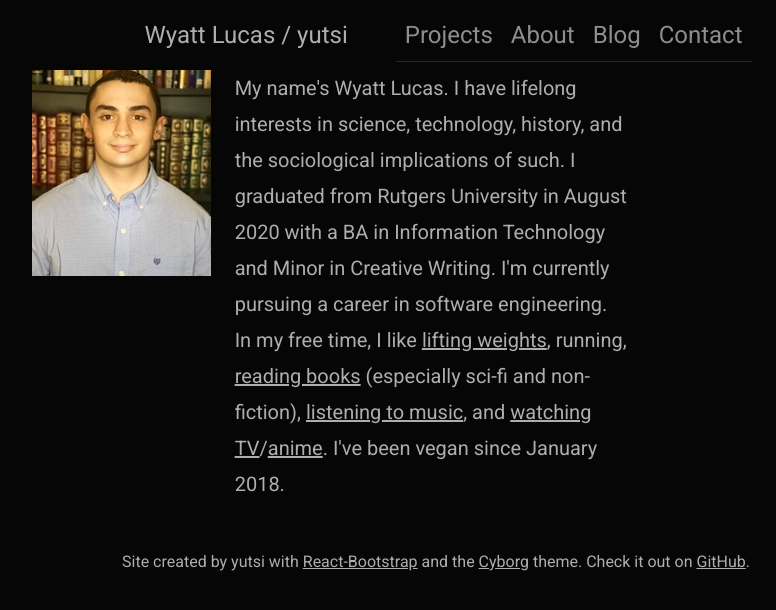
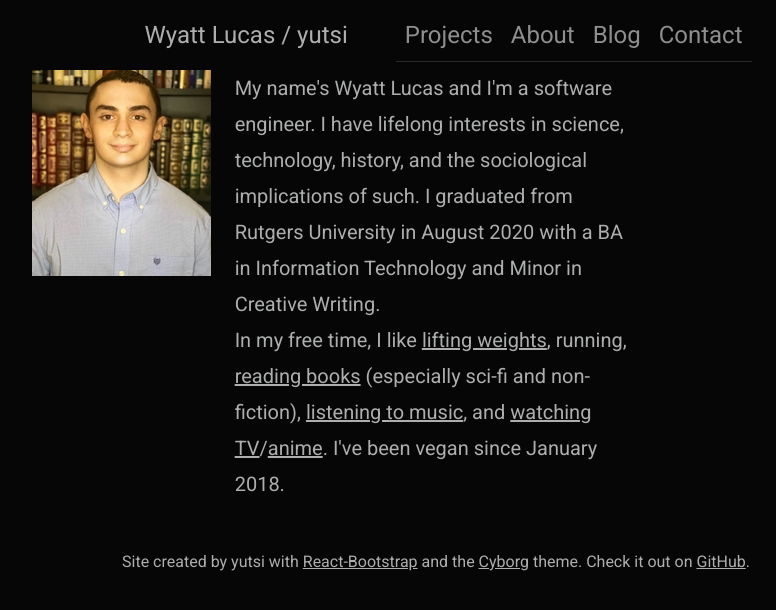
Before and after one commit to yutsi/portfolio, a React (Create React App) app: page /code/about in a window 1280 px wide. Shown: the top 610 px of the page, without its empty margins (204-980 px from the left). Built offline with nearby package versions, Linux system fonts and the light colour scheme.

Commit message:
updated about

```diff
--- a/src/routes/About.js
+++ b/src/routes/About.js
@@ -10,9 +10,8 @@ function About () {
       </Col>
       <Col md={6} className='float-end' xs lg='4'>
         <span className='about'>
-          My name's Wyatt Lucas. I have lifelong interests in science, technology, history, and the sociological implications of such.
-          I graduated from Rutgers University in August 2020 with a BA in Information Technology and Minor in Creative Writing.
-          I'm currently pursuing a career in software engineering.<br />
+          My name's Wyatt Lucas and I'm a software engineer. I have lifelong interests in science, technology, history, and the sociological implications of such.
+          I graduated from Rutgers University in August 2020 with a BA in Information Technology and Minor in Creative Writing.<br />
           In my free time, I like <a href='https://www.youtube.com/playlist?list=PL68uieaN5RaMndJTyv07qbZ7oeJWZBjGV' className='link-dark'>lifting weights</a>, running, <a href='https://www.goodreads.com/user/show/12561046-wyatt' className='link-dark'>reading books</a> (especially sci-fi and non-fiction), <a href='https://rateyourmusic.com/~yutsi' className='link-dark'>listening to music</a>, and <a href='https://trakt.tv/users/yutsi' className='link-dark'>watching TV</a>/<a href='https://anilist.co/user/yutsi/animelist' className='link-dark'>anime</a>.
           I've been vegan since January 2018.
         </span>
```
